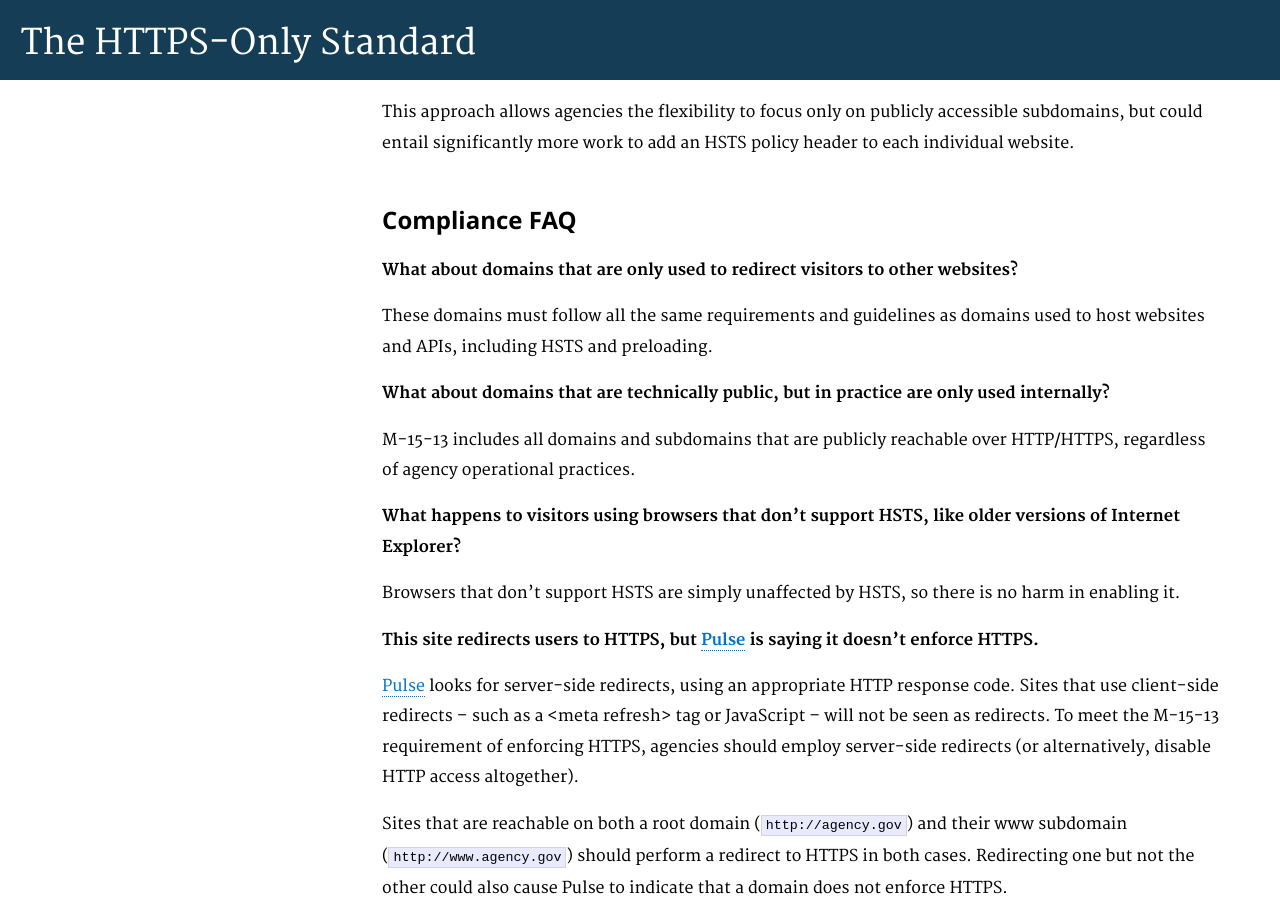
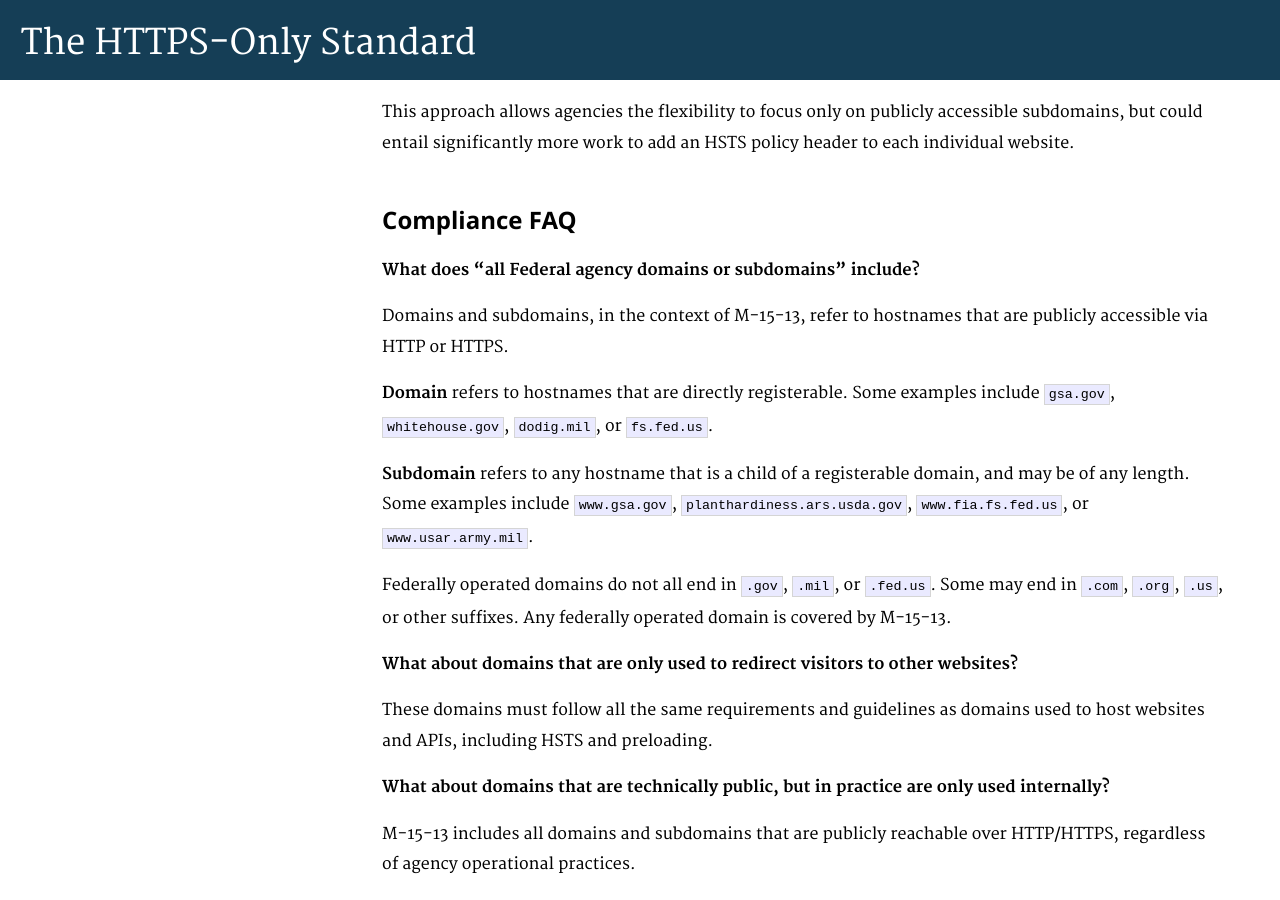
Before and after one commit to GSA/https, a Jekyll site: the page built from pages/guide.md, in a window 1280 px wide and 900 px high, scrolled down 1857 px. Built offline with Jekyll 4.4.1, drawn with Linux system fonts in a browser that asks for light colours; Markdown is read by kramdown in place of the engine named in the settings.

Commit message:
clarify domains and subdomains

```diff
--- a/pages/guide.md
+++ b/pages/guide.md
@@ -61,6 +61,16 @@ This approach allows agencies the flexibility to focus only on publicly accessib
 
 ## Compliance FAQ
 
+**What does "all Federal agency domains or subdomains" include?**
+
+Domains and subdomains, in the context of M-15-13, refer to hostnames that are publicly accessible via HTTP or HTTPS.
+
+**Domain** refers to hostnames that are directly registerable. Some examples include `gsa.gov`, `whitehouse.gov`, `dodig.mil`, or `fs.fed.us`.
+
+**Subdomain** refers to any hostname that is a child of a registerable domain, and may be of any length. Some examples include `www.gsa.gov`, `planthardiness.ars.usda.gov`, `www.fia.fs.fed.us`, or `www.usar.army.mil`.
+
+Federally operated domains do not all end in `.gov`, `.mil`, or `.fed.us`. Some may end in `.com`, `.org`, `.us`, or other suffixes. Any federally operated domain is covered by M-15-13.
+
 **What about domains that are only used to redirect visitors to other websites?**
 
 These domains must follow all the same requirements and guidelines as domains used to host websites and APIs, including HSTS and preloading.
```
Also changed, not shown: pages/index.md (+1 -1 lines).
